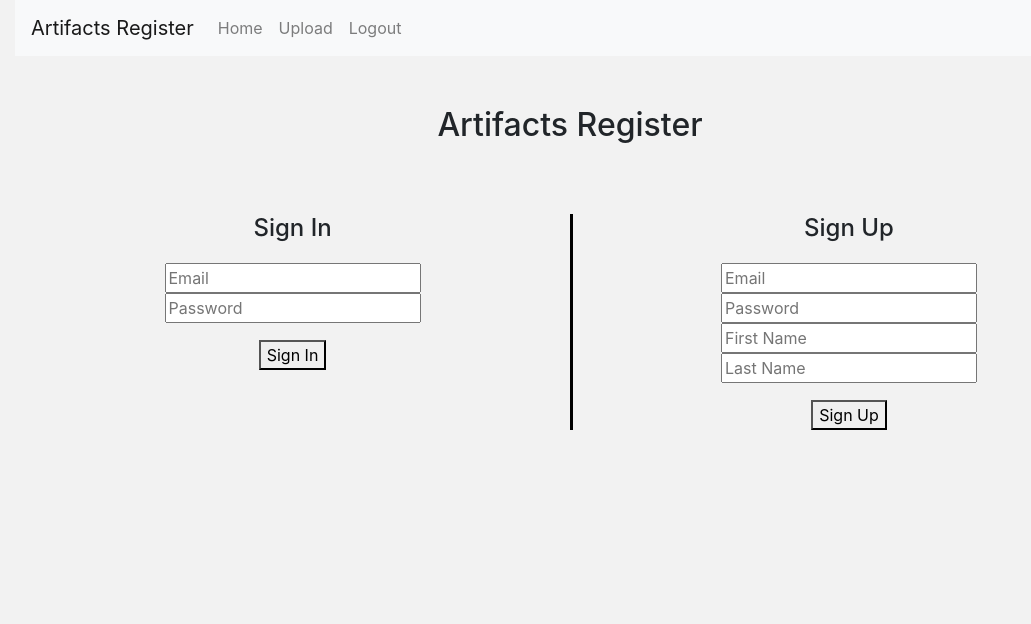
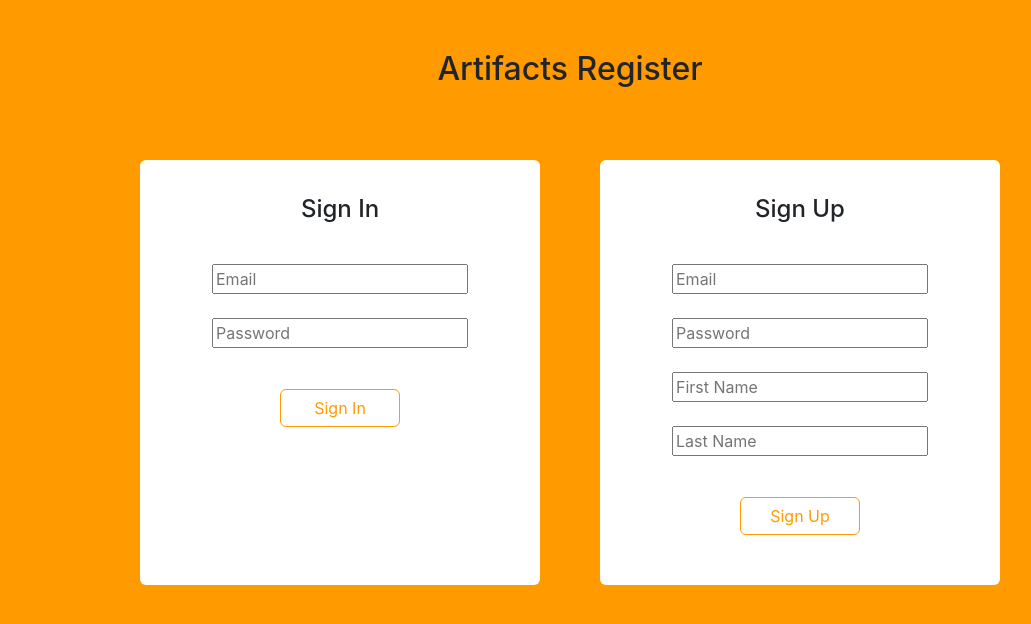
Before and after one commit to Tia-Lowenthal/COMP30022_TeamTaco, a React (Create React App) app in the folder client/: page / in a window 1280 px wide. Shown: the top 624 px of the page, without its empty margins (70-1101 px from the left). Built offline with nearby package versions, Linux system fonts and the light colour scheme.

Commit message:
login page styling

```diff
--- a/client/src/components/accounts.component.js
+++ b/client/src/components/accounts.component.js
@@ -258,9 +258,10 @@ class Account extends Component {
     if (!token) {
       return (
 
-        <div>
+        <div class="entire-page">
           <div class="title"><h2>Artifacts Register</h2></div>
           <div class="row-sign">
+
             <div class="column1">
               {
                 (signInError) ? (
@@ -275,17 +276,18 @@ class Account extends Component {
                 value={signInEmail}
                 onChange={this.onTextboxChangeSignInEmail}
               />
-              <br />
+              <br /><br />
               <input
                 type="password"
                 placeholder="Password"
                 value={signInPassword}
                 onChange={this.onTextboxChangeSignInPassword}
               />
-              <br />
-              <div class="signbutton"><button onClick={this.onSignIn}>Sign In</button></div>
+              <br /><br />
+              <div ><button class="signbutton" onClick={this.onSignIn}>Sign In</button></div>
 
             </div>
+
 
             <div class="column2">
               {
@@ -295,26 +297,28 @@ class Account extends Component {
               }
               <div class="subhead"><h4>Sign Up</h4></div>
               <input
-                type="email" placeholder="Email" value={signUpEmail} onChange={this.onTextboxChangeSignUpEmail}/><br />
+                type="email" placeholder="Email" value={signUpEmail} onChange={this.onTextboxChangeSignUpEmail}/><br /><br />
               <input
-                type="password" placeholder="Password" value={signUpPassword} onChange={this.onTextboxChangeSignUpPassword}/><br />
+                type="password" placeholder="Password" value={signUpPassword} onChange={this.onTextboxChangeSignUpPassword}/><br /><br />
               <input
                 type="firstname"
                 placeholder="First Name"
                 value={signUpFirstname}
                 onChange={this.onTextboxChangeSignUpFirstname}
-              /><br />
+              /><br /><br />
               <input
                 type="lastname"
                 placeholder="Last Name"
                 value={signUpLastname}
                 onChange={this.onTextboxChangeSignUpLastname}
-              /><br />
-              <div class="signbutton"><button onClick={this.onSignUp}>Sign Up</button></div>
+              /><br /><br />
+              <div ><button class="signbutton" onClick={this.onSignUp}>Sign Up</button></div>
 
             </div>
+
           </div>
         </div>
+
       );
     }
 
--- a/client/src/index.css
+++ b/client/src/index.css
@@ -5,7 +5,7 @@ body {
     sans-serif;
   -webkit-font-smoothing: antialiased;
   -moz-osx-font-smoothing: grayscale;
-  background-color: #f2f2f2;
+  background-color: #ecebe9ff;
 }
 
 code {
--- a/client/src/loginpage.css
+++ b/client/src/loginpage.css
@@ -4,28 +4,69 @@
     margin-top: 50px;
 }
 
+.entire-page {
+    position: fixed;
+    top: 0;
+    left: 0;
+    bottom: 0;
+    right: 0;
+    overflow: auto;
+    background:#ff9a00;
+}
+
 .subhead {
-    margin-bottom: 20px
+    margin-bottom: 40px
 }
 
 .signbutton {
     margin-top: 17px;
+    background-color: white;
+    border: 1px solid #ff9a00;
+    color:  #ff9a00;
+    text-decoration: none;
+    border-radius: 6px;
+    height: 38px;
+    width: 120px;
+}
+
+.signbutton:hover{
+    margin-top: 17px;
+    background-color: #ff9a00;
+    border: 1px solid #ff9a00;
+    color:  white;
+    text-decoration: none;
+    border-radius: 6px;
+    height: 38px;
+    width: 120px;
 }
 
 .column1 {
-    float: left;
-    width: 50%;
-    text-align: center;
+    background: white;
+    display: inline-block;
+    vertical-align: top;
+    padding: 3%;
+    margin-right: 30px;
+    width: 400px;
+    height: 425px;
+    border-radius: 6px;
+}
+
+.column2 {
+
+    background: white;
+    display: inline-block;
+    padding: 3%;
+    margin-left: 30px;
+    width: 400px;
+    height: 425px;
+    border-radius: 6px;
+
+
 
 }
 
-.column2 {
-    float: left;
-    width: 50%;
+.row-sign{
+
     text-align: center;
-    border-left: 3px solid black;
+    padding: 5%;
 }
-
-.row-sign{
-    margin-top: 70px;
-}
```
